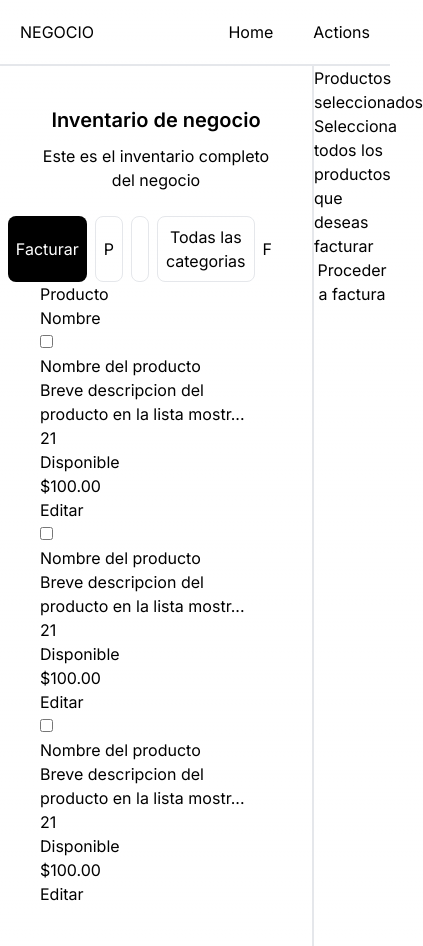
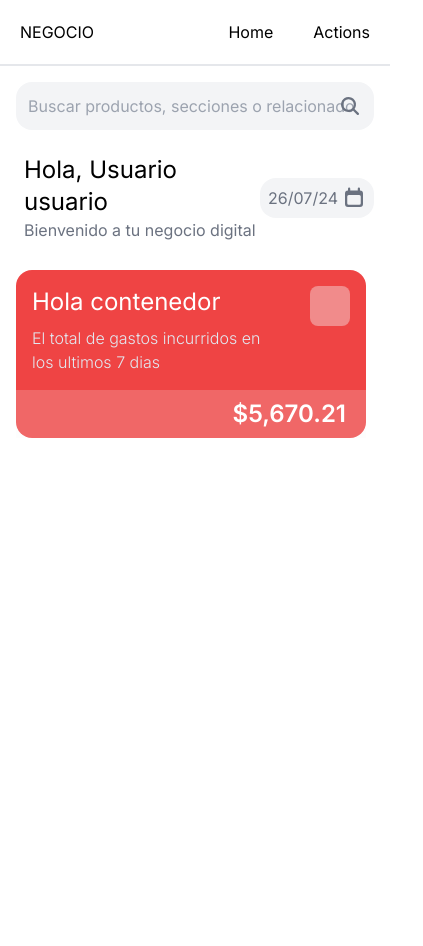
Before and after one commit to Empresadgra/application, a Next.js app: page / in a window 390 px wide. Shown: the whole page, 423 px wide, since content can reach past the window. After the commit the page ends 844 px from the top, so only its background shows below. Built offline with nearby package versions, Linux system fonts and the light colour scheme.

Commit message:
Add mobile design

```diff
--- a/src/app/globals.css
+++ b/src/app/globals.css
@@ -21,6 +21,9 @@ body {
   background: linear-gradient(to bottom,
       transparent,
       rgb(var(--background-end-rgb))) rgb(var(--background-start-rgb));
+  box-sizing: border-box;
+  margin: 0;
+  padding: 0;
 }
 
 .custom-li {
--- a/src/app/page.tsx
+++ b/src/app/page.tsx
@@ -1,5 +1,4 @@
 import { Dashboard } from "@/components/Dashboard";
-import { Inventory } from "@/components/Inventory";
 import { Navbar } from "@/components/Navbar";
 import { Sidebar } from "@/components/Sidebar";
 
@@ -7,13 +6,11 @@ export default function Home() {
   return (
     <>
       {/*<Invoice />*/}
-      <main className="flex min-h-screen">
-        <section className="hidden lg:block min-w-[15%]">
-          <Sidebar />
-        </section>
-        <section className="flex flex-col items-center w-full lg:max-w-[85%] min-h-full">
+      <main className="flex min-h-screen w-full">
+        <section className="hidden lg:block "></section>
+        <section className="flex flex-col items-center w-full">
           <Navbar />
-          <Inventory />
+          <Dashboard />
         </section>
       </main>
     </>
--- /dev/null
+++ b/src/components/ActionButtons.tsx
@@ -0,0 +1,10 @@
+const ActionButtons = (): JSX.Element => {
+  return (
+    <div>
+      <button type="button"></button>
+      <button type="button"></button>
+    </div>
+  );
+}
+
+export { ActionButtons };
--- a/src/components/Dashboard.tsx
+++ b/src/components/Dashboard.tsx
@@ -1,13 +1,31 @@
+import { CalendarIcon, MagnifyingGlassIcon } from "@heroicons/react/16/solid";
 import { StatisticCard } from "./StatisticCard";
 
 const Dashboard = (): JSX.Element => {
   return (
-    <div className="p-10">
-      <div className="mt-2 mb-5 bg-blue-300 text-white rounded-lg p-5">
-        <h1 className="text-2xl font-bold">Hola, nombre</h1>
-        <p>Bienvenido</p>
+    <div className="p-4 w-full">
+      <div className="relative">
+        <input
+          className="p-3 bg-gray-100 rounded-2xl w-full"
+          type="text"
+          placeholder="Buscar productos, secciones o relacionado"
+        />
+        <MagnifyingGlassIcon className="size-6 absolute right-3 top-3 text-gray-500" />
       </div>
-      <div className="flex flex-col items-center gap-4 lg:grid lg:grid-cols-2 lg:grid-rows-2">
+      <div className="mt-6 mb-7 ml-2 rounded-lg flex justify-between items-center">
+        <div>
+          <h1 className="text-2xl font-normal">Hola, Usuario usuario</h1>
+          <p className="text-gray-500">Bienvenido a tu negocio digital</p>
+        </div>
+        <button
+          className="flex gap-1 bg-gray-100 text-gray-500 rounded-2xl p-2"
+          type="button"
+        >
+          <p>26/07/24</p>
+          <CalendarIcon className="size-6 text-gray-500" />
+        </button>
+      </div>
+      <div className="flex items-center gap-4 overflow-x-auto">
         <StatisticCard />
         <StatisticCard />
         <StatisticCard />
--- a/src/components/StatisticCard.tsx
+++ b/src/components/StatisticCard.tsx
@@ -1,14 +1,16 @@
 const StatisticCard = (): JSX.Element => {
   return (
-    <div className="min-h-[150px] w-full max-w-[500px] min-w-[288px] bg-gray-300 rounded-lg flex flex-col justify-between p-5 text-gray-950">
-      <div className="flex gap-8">
-        <div>
-          <h3 className="text-xl font-bold">Hola contenedor</h3>
-          <p>El total de gastos incurridos en los ultimos 7 dias</p>
+    <div className="min-h-[150px] w-full max-w-[500px] min-w-[350px] bg-red-500 rounded-2xl flex flex-col justify-between text-white">
+      <div className="flex gap-8 p-4">
+        <div className="flex flex-col">
+          <h3 className="text-2xl mb-2">Hola contenedor</h3>
+          <p className="text-slate-200 font-light">El total de gastos incurridos en los ultimos 7 dias</p>
         </div>
-        <div className="p-1 min-w-10 bg-gray-800 rounded-lg"></div>
+        <div className="p-1 min-w-10 max-h-10 bg-gray-100  bg-opacity-40 rounded-lg"></div>
       </div>
-      <p className="font-bold text-black self-end text-2xl">$5,670.21</p>
+      <div className="flex justify-end p-2 bg-gray-100 bg-opacity-20">
+        <p className="font-semibold text-2xl pr-3">$5,670.21</p>
+      </div>
     </div>
   );
 }
```
Also changed, not shown: package.json (+6 -5 lines), 1 other file (tests, documents, lock files or other folders).
